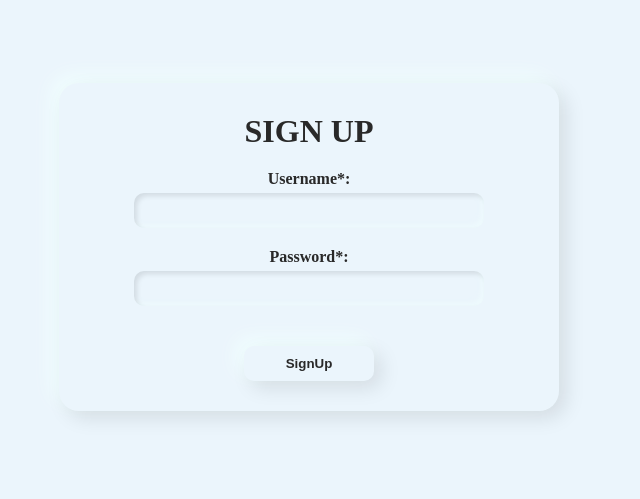
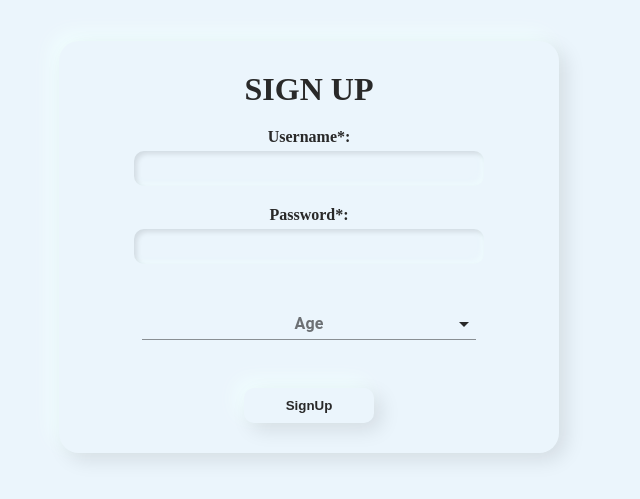
Before and after one commit to Jagdeep-Sing/learning-react-reusable-forms, a React (Create React App) app: page / in a window 1280 px wide. Shown: the part 153-652 px from the top of the page, without its empty margins (331-971 px from the left). Built offline with nearby package versions, Linux system fonts and the light colour scheme.

Commit message:
select component added

```diff
--- a/package.json
+++ b/package.json
@@ -3,6 +3,7 @@
   "version": "0.1.0",
   "private": true,
   "dependencies": {
+    "@material-ui/core": "^4.11.0",
     "@testing-library/jest-dom": "^4.2.4",
     "@testing-library/react": "^9.5.0",
     "@testing-library/user-event": "^7.2.1",
--- a/src/App.js
+++ b/src/App.js
@@ -1,10 +1,11 @@
 import React from 'react';
 import './App.css';
 import InputField from './Components/InputField'
-
+import SelectBox from './Components/SelectBox'
 function App() {
   const inputRefs = React.useRef(
     [
+      React.createRef(),
       React.createRef(),
       React.createRef()
     ]
@@ -14,7 +15,7 @@ function App() {
   const handleChange = (name, value) => {
     setData(prev => ({...prev, [name]: value}))
   }
-
+console.log(data)
   const submitForm = (e) => {
     e.preventDefault();
     let isValid = true;
@@ -30,6 +31,7 @@ function App() {
       return false
     } else {
       alert (JSON.stringify(data))
+      setData("")
     }
   }
   return (
@@ -53,6 +55,13 @@ function App() {
           type="password"
           validation={"required|min:8"}
         />
+
+        <SelectBox
+        ref={inputRefs.current[2]}
+        name="age"
+        onChange = {handleChange}
+        validation={"required"}
+        />
         <button type="submit">SignUp</button>
       </form>
     </div>
--- /dev/null
+++ b/src/Components/SelectBox.js
@@ -0,0 +1,94 @@
+import React, {forwardRef, useImperativeHandle} from "react";
+import { makeStyles } from '@material-ui/core/styles';
+import InputLabel from '@material-ui/core/InputLabel';
+import MenuItem from '@material-ui/core/MenuItem';
+import FormControl from '@material-ui/core/FormControl';
+import Select from '@material-ui/core/Select';
+
+const SelectBox = forwardRef(
+    (props, ref) => {
+        const [value, setValue] = React.useState("");
+        const [error, setError] = React.useState("");
+
+        const handleChange = (event) => {
+            setValue(event.target.value)
+            setError("")
+            props.onChange(event.target.name, event.target.value)
+        }
+
+        const validate = () => {
+            // return true if is valid
+            // else return false
+            if (props.validation) {
+                const rules = props.validation.split("|");
+
+                for (let i = 0; i < rules.length; i++) {
+                    const current = rules[i];
+
+                    if (current === "required") {
+                        if (!value) {
+                            setError("Please select the age")
+                            return false;
+                        }
+                    }
+                }
+            }
+            return true;
+        }
+
+        useImperativeHandle(ref, () => {
+            return {
+                validate: () => validate()
+            }
+        })
+        const classes = useStyles();
+        return(
+            <div className="input-wrapper">
+                {props.label && (
+                    <label>{props.label}</label>
+                )}
+            <FormControl className={classes.formControl}>
+                <InputLabel id="demo-simple-select-label">Age</InputLabel>
+                <Select
+                    labelId="demo-simple-select-label"
+                    id="demo-simple-select"
+                    placeholder={props.placeholder}
+                    name={props.name}
+                    onChange={(event) => handleChange(event)}
+                    type={props.type}
+                    value={props.value ? props.value : value}
+                >
+                    <MenuItem value={10}>Ten</MenuItem>
+                    <MenuItem value={20}>Twenty</MenuItem>
+                    <MenuItem value={30}>Thirty</MenuItem>
+                </Select>
+            </FormControl>
+            {error && (
+                <p className="error">
+                    {error}
+                </p>
+            )}
+        </div>
+        )
+    }
+)
+
+SelectBox.defaultProps = {
+    placeholder: "",
+    name: "",
+    type: "",
+    value: "",
+    validation : ""
+}
+
+const useStyles = makeStyles((theme) => ({
+    formControl: {
+        margin: theme.spacing(1),
+        minWidth: 120,
+    },
+    selectEmpty: {
+        marginTop: theme.spacing(2),
+    },
+}));
+
+export default SelectBox;
```
Also changed, not shown: 1 other file (tests, documents, lock files or other folders).
